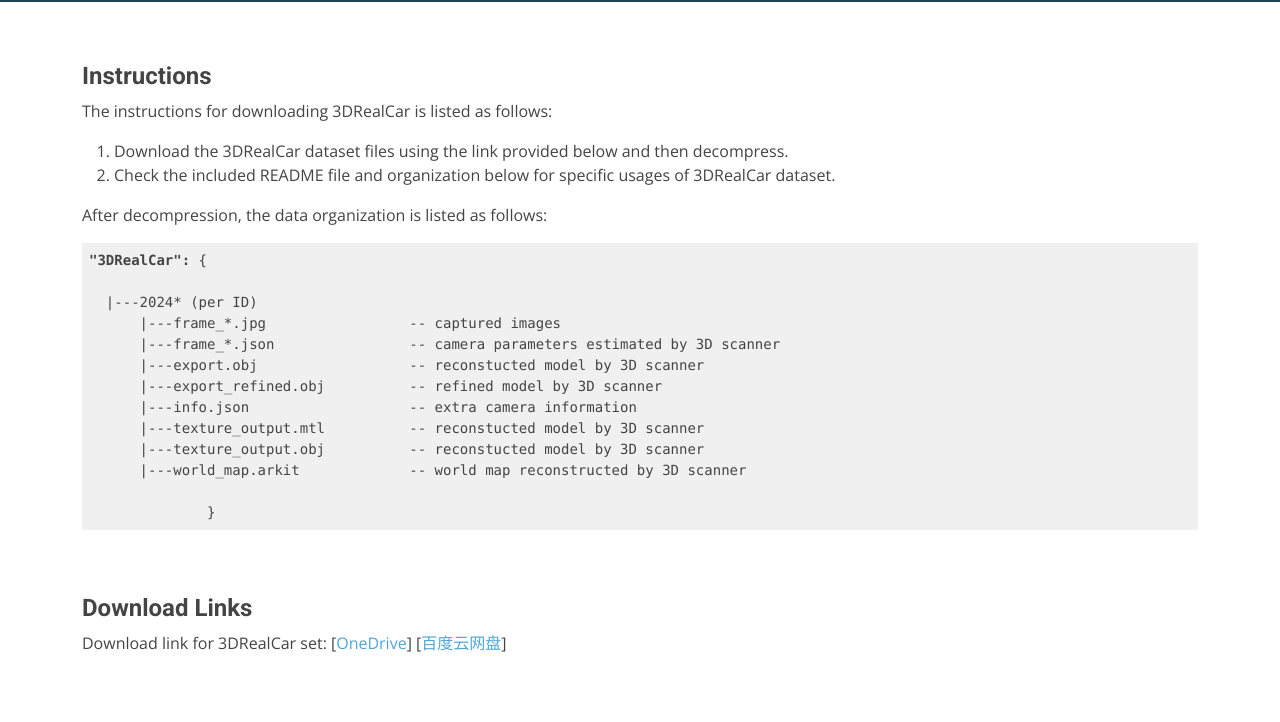
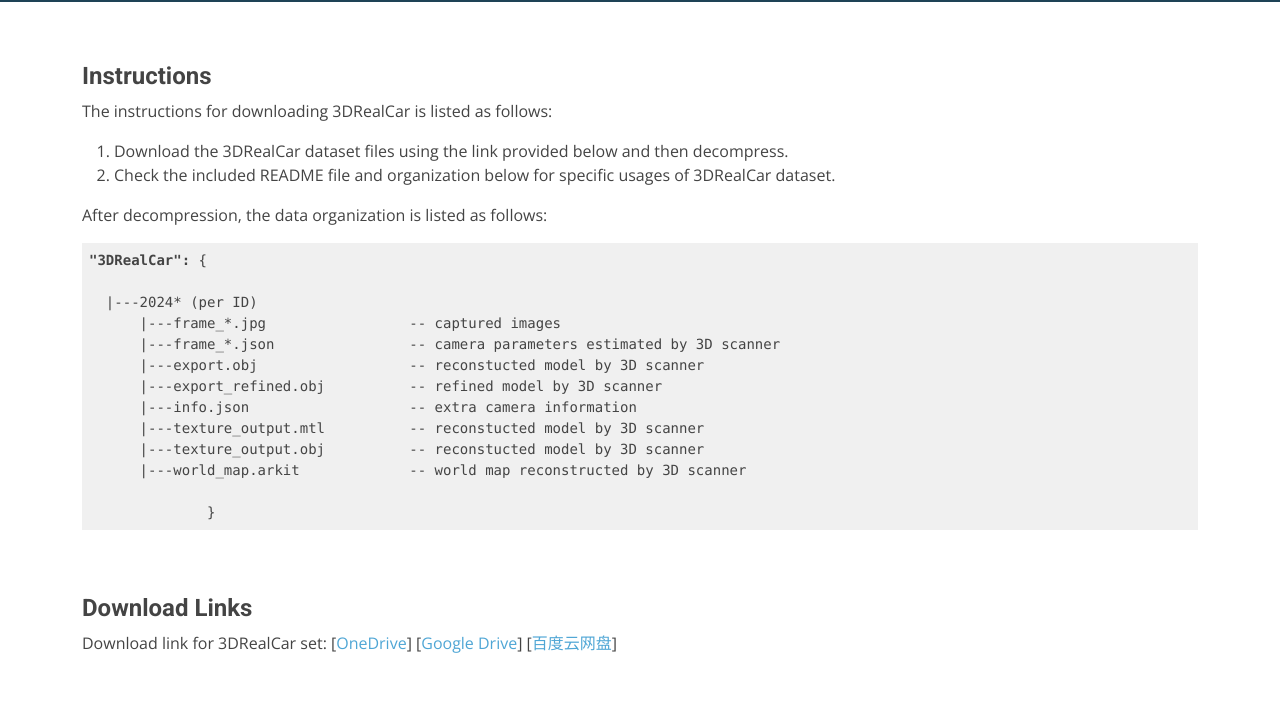
Before and after one commit to xiaobiaodu/3drealcar, a plain HTML site: page download.html in a window 1280 px wide. Shown: the part 78-800 px from the top of the page. Drawn offline with nearby package versions, Linux system fonts and the light colour scheme.

Commit message:
adding google drive

```diff
--- a/download.html
+++ b/download.html
@@ -105,7 +105,9 @@
 <!--        <p> -->
   <!-- Download link for 3DRealCar sample set (1 id):  [<a href="https://drive.google.com/file/d/1MxTyeVj5akNGLxG3LsIy1VKM0DQG3-64/view?usp=sharing" target="_blank">Link</a>]</br> -->
   Download link for 3DRealCar set:  [<a href="https://studentutsedu-my.sharepoint.com/:f:/g/personal/xiaobiao_du_student_uts_edu_au/IgCQV3TLsyN8RaE_xoyR8tyrAS0DpYfTOKinALyH7U6GrJw?e=a2mfJ6" target="_blank">OneDrive</a>]
-[<a href="https://pan.baidu.com/s/10us5DLkTq124hVcyhsWyIg?pwd=pgmb">百度云网盘</a>]
+  [<a href="https://drive.google.com/drive/folders/1csYZdO4sJmxV-tMQRPPVSiSp53_3y6fG?usp=drive_link">Google Drive</a>]
+
+  [<a href="https://pan.baidu.com/s/10us5DLkTq124hVcyhsWyIg?pwd=pgmb">百度云网盘</a>]
 <!--        </p>-->
 
 
```
